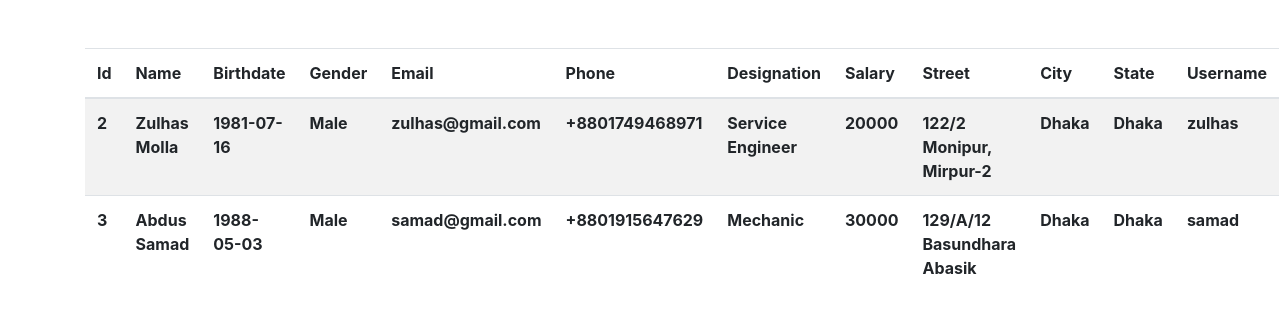
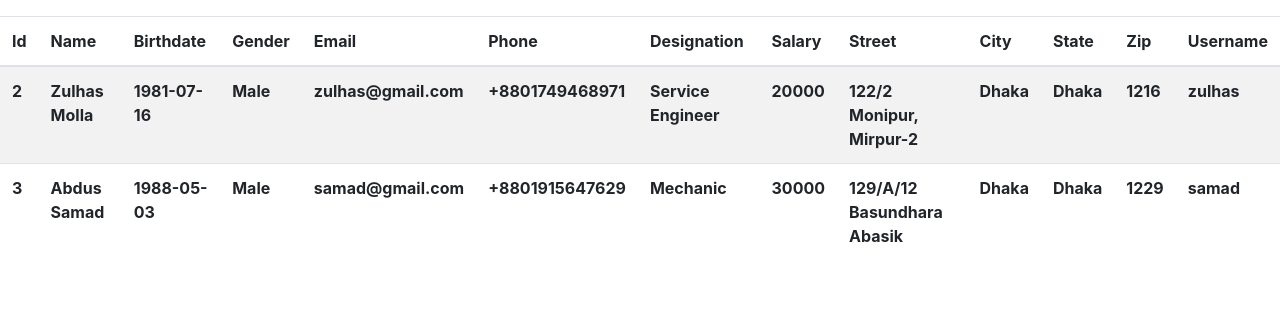
Before and after one commit to imtiazalirb/Auto-Solution, a PHP site: page /views/admin_all_employee.php in a window 1280 px wide. Shown: the part 79-392 px from the top of the page. Run offline with PHP 8.4, Linux system fonts and the light colour scheme; a user stored in the database is signed in; data comes from the database, SQL or seed files in the repository; lists and menus that the app fills with data are empty; some libraries are stand-ins or nearby versions.

Commit message:
fixed missing zip

```diff
--- a/views/admin_all_employee.php
+++ b/views/admin_all_employee.php
@@ -30,7 +30,7 @@ $employees = getAllEmployees();
   <meta name="viewport" content="width=device-width, initial-scale=1.0">
   <meta http-equiv="X-UA-Compatible" content="ie=edge">
   <link rel="stylesheet" href="../css/bootstrap.css">
-  <script src="https://ajax.googleapis.com/ajax/libs/jquery/2.2.0/jquery.min.js"></script>
+	<script src="https://ajax.googleapis.com/ajax/libs/jquery/2.2.0/jquery.min.js"></script>
   <script src="https://cdn.datatables.net/1.10.12/js/jquery.dataTables.min.js"></script>
   <script src="https://cdn.datatables.net/1.10.12/js/dataTables.bootstrap.min.js"></script>
  	<link rel="stylesheet" href="https://cdn.datatables.net/1.10.12/css/dataTables.bootstrap.min.css" />
@@ -79,11 +79,8 @@ $employees = getAllEmployees();
   </div>
 </header>
 
-<!--TABLe\E-->
-
-
-<div class="container">
-<table class="table table-striped my-5" id="employee_data">
+<!--TABLE-->
+<table class="table table-striped my-3" id="employee_data">
     <thead>
       <tr>
         <th>Id</th>
@@ -97,6 +94,7 @@ $employees = getAllEmployees();
         <th>Street</th>
         <th>City</th>
         <th>State</th>
+				<th>Zip</th>
         <th>Username</th>
       </tr>
     </thead>
@@ -115,12 +113,12 @@ $employees = getAllEmployees();
 						echo "<th>".$employee["street"]."</th>";
 						echo "<th>".$employee["city"]."</th>";
 						echo "<th>".$employee["state"]."</th>";
+						echo "<th>".$employee["zip"]."</th>";
 						echo "<th>".$employee["username"]."</th>";
 					echo "</tr>";
 				}
 			?>
   </table>
-</div>
 
 <div style="margin-top:50px"></div>
 <script src="../js/jquery-slim.min.js"></script>
```
